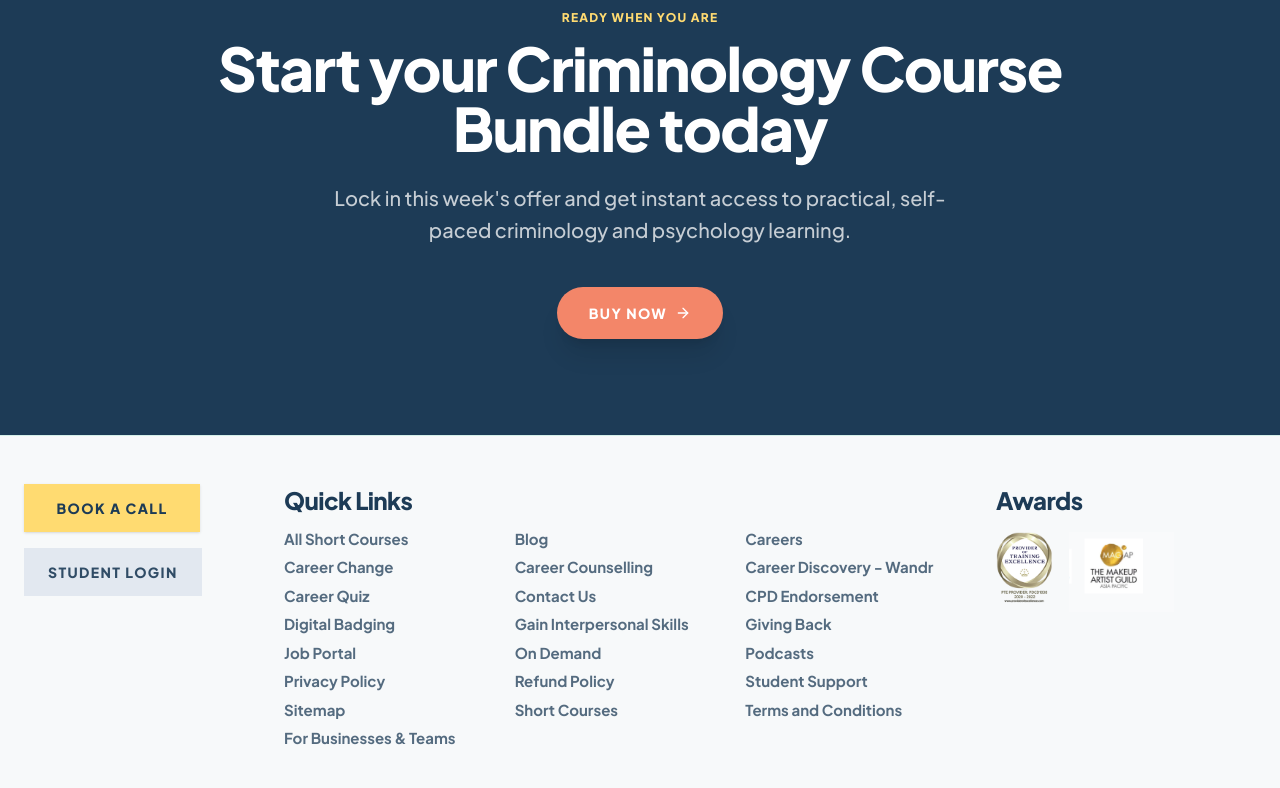
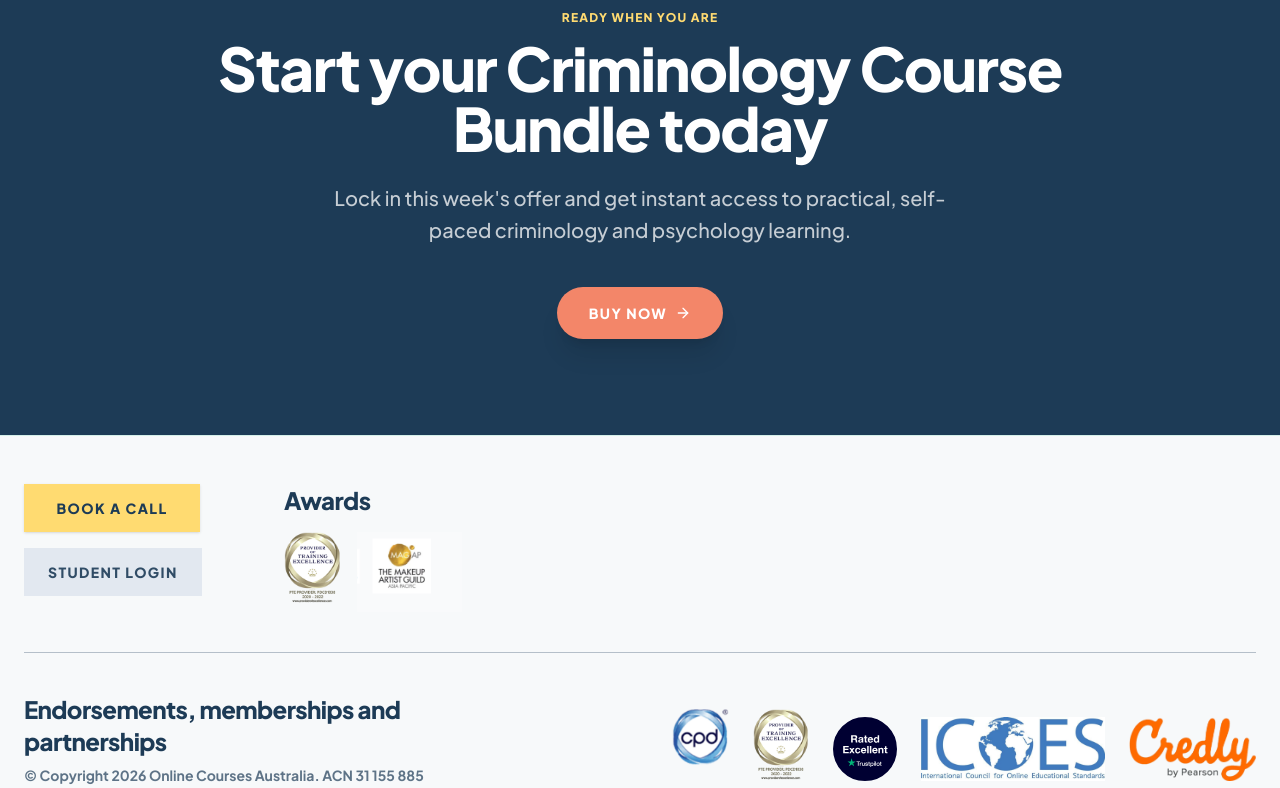
Before and after one commit to mattbell19/oca-marketing, a Next.js app: page /criminology in a window 1280 px wide. Shown: the part 5134-5922 px from the top of the page. Built offline with nearby package versions, Linux system fonts and the light colour scheme.

Commit message:
Fix criminology title and footer

```diff
--- /dev/null
+++ b/app/criminology/layout.tsx
@@ -0,0 +1,10 @@
+import type { Metadata } from 'next'
+
+export const metadata: Metadata = {
+  title: 'Criminology Course Bundle | Online Courses Australia',
+  description: 'Explore criminology and psychology online with Online Courses Australia. Study flexible, self-paced course content with support.'
+}
+
+export default function CriminologyLayout({ children }: { children: React.ReactNode }) {
+  return children
+}
--- a/app/criminology/page.tsx
+++ b/app/criminology/page.tsx
@@ -827,7 +827,7 @@ export default function CriminologyLandingPage() {
                 </h3>
 
                 <p className="text-white/80 text-sm sm:text-base leading-relaxed mb-8">
-                  Upon successful completion of this course you will receive a official course completion acknowledgement and short form credential for: <strong>Criminology Course Bundle</strong>.
+                  Upon successful completion of this course you will receive an official course completion acknowledgement and short form credential for: <strong>Criminology Course Bundle</strong>.
                 </p>
 
                 <div id="course-outline-accordions" className="bg-white/10 p-5 rounded-3xl border border-white/10 space-y-4">
@@ -1315,7 +1315,7 @@ export default function CriminologyLandingPage() {
         )}
       </AnimatePresence>
 
-      <OcaFooter bookCallHref={BOOK_CALL_URL} />
+      <OcaFooter bookCallHref={BOOK_CALL_URL} showLinks={false} />
 
     </div>
   )
```
